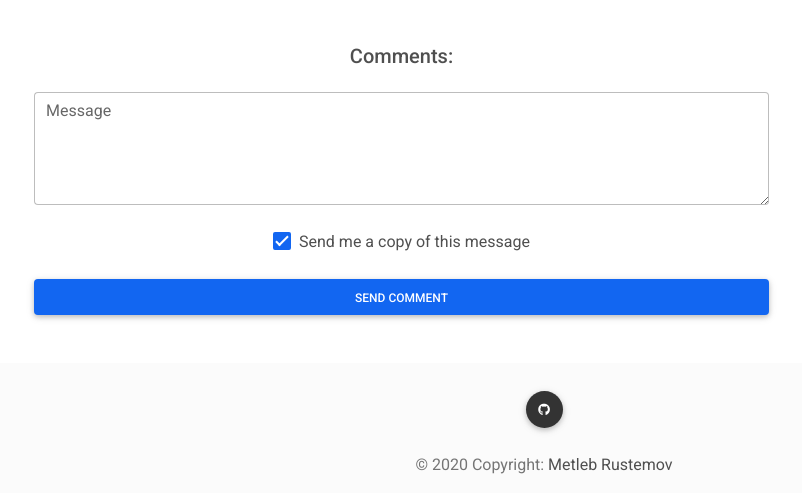
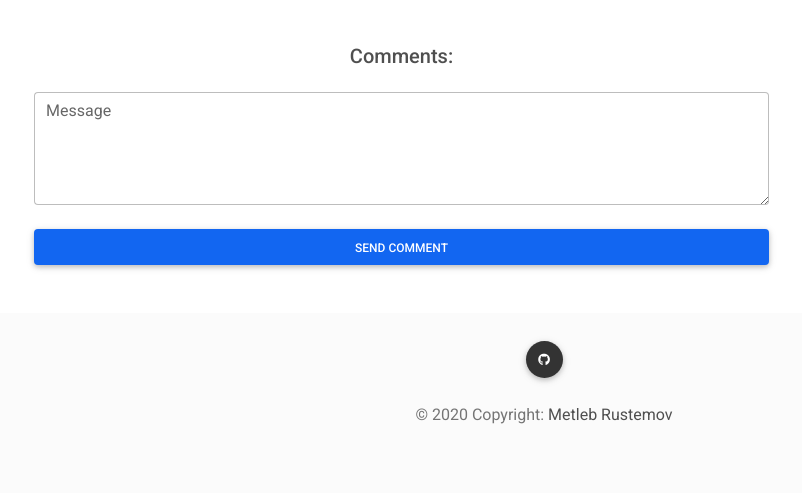
Before and after one commit to Metleb1996/W2Blog, a Flask app: template templates/post.html in a window 1280 px wide. Shown: the part 852-1345 px from the top of the page, without its empty margins (96-898 px from the left). After the commit the page ends 1276 px from the top, so only its background shows below. Run offline with Flask 2, Linux system fonts and the light colour scheme; the template is opened without the code that fills it, so the values that code supplies are empty; some libraries are stand-ins or nearby versions.

Commit message:
Added comment function for only registred users

```diff
--- a/templates/post.html
+++ b/templates/post.html
@@ -85,27 +85,14 @@ W2Blog-{{cntxt['article'].title}}
             <div id="newcomment">
               <div class="mt-3 m-5">
                 {% if cntxt['user']['user_id'] != -1 %}
-                <form>
-
+                <form method="POST" action="{{url_for('cmnt', p_id=cntxt['article'].id)}}">
+                  <input type="hidden" name="csrf_token" value="{{cntxt['csrf_token']}}">
                   <!-- Message input -->
                   <div class="form-outline mb-4">
-                    <textarea class="form-control" id="form4Example3" rows="4"></textarea>
-                    <label class="form-label" for="form4Example3">Message</label>
+                    <textarea class="form-control" name="new_comment_body" id="new_comment_body" rows="4"></textarea>
+                    <label class="form-label" for="new_comment_body">Message</label>
                   </div>
 
-                  <!-- Checkbox -->
-                  <div class="form-check d-flex justify-content-center mb-4">
-                    <input
-                      class="form-check-input me-2"
-                      type="checkbox"
-                      value=""
-                      id="form4Example4"
-                      checked
-                    />
-                    <label class="form-check-label" for="form4Example4">
-                      Send me a copy of this message
-                    </label>
-                  </div>
 
                   <!-- Submit button -->
                   <button type="submit" class="btn btn-primary btn-block mb-4">Send Comment</button>
```
